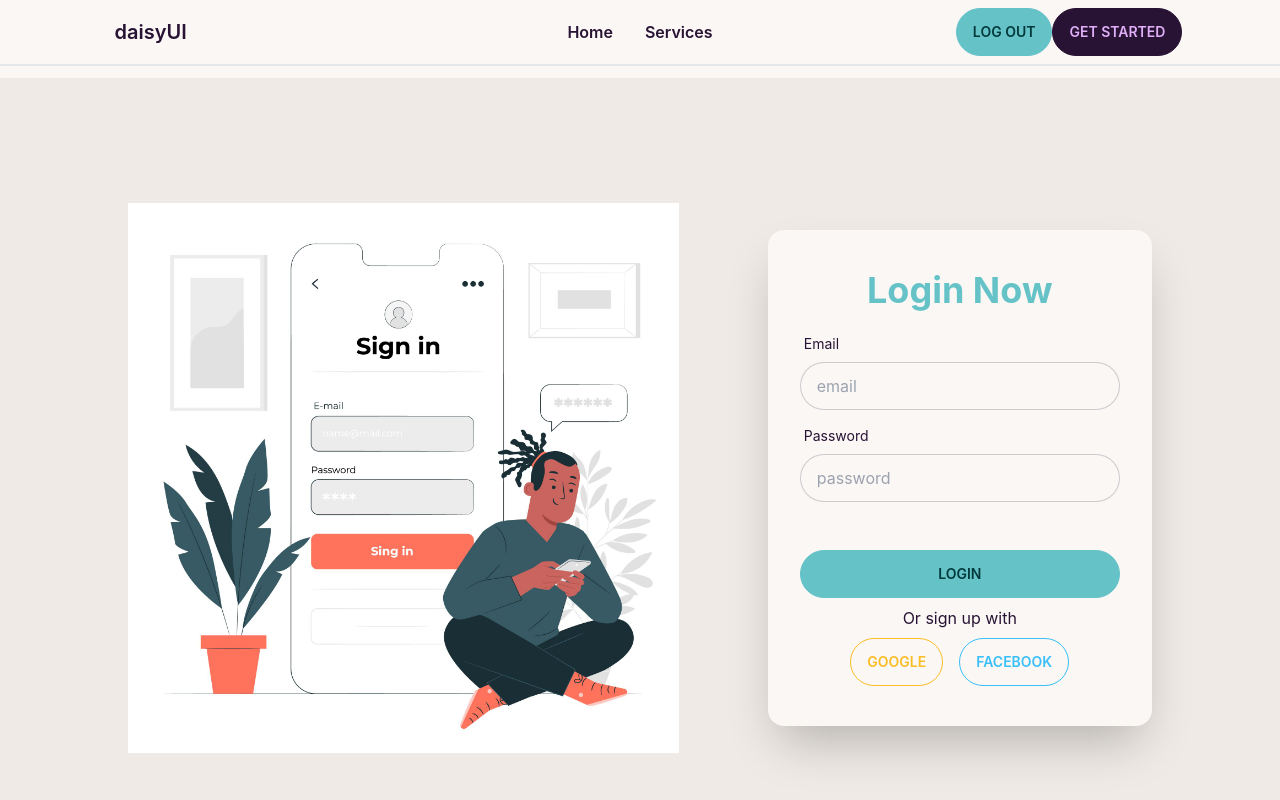
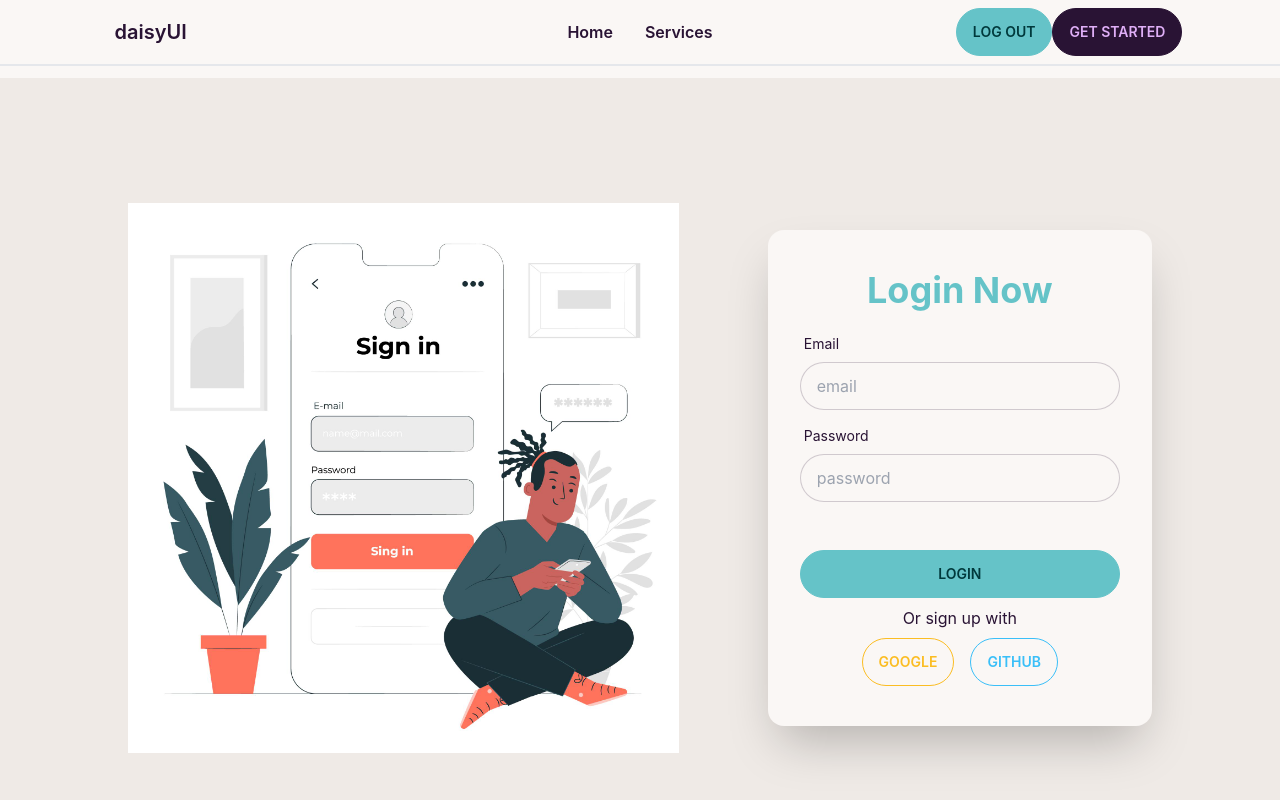
Before and after one commit to sultanmahmud07/qi-photo-client, a React (Create React App) app: page /login in a window 1280 px wide. Shown: the top 800 px of the page. Built offline with nearby package versions, Linux system fonts and the light colour scheme; no server answers.

Commit message:
github athentication successfully

```diff
--- a/src/Pages/Login/Login.js
+++ b/src/Pages/Login/Login.js
@@ -1,5 +1,5 @@
 import React, { useContext, useState } from 'react';
-import { getAuth, signInWithPopup, GoogleAuthProvider } from "firebase/auth";
+import { getAuth, signInWithPopup, GoogleAuthProvider, GithubAuthProvider } from "firebase/auth";
 import { Link } from 'react-router-dom';
 // import Login-img from '../../Assat/Register/login.jpg';
 import loginImg from '../../Assat/Register/login.jpg';
@@ -9,7 +9,7 @@ import Swal from 'sweetalert2';
 
 const Login = () => {
   const [error, setError] = useState('');
-  const { logIn, googleSignIn } = useContext(AuthContext)
+  const { logIn, googleSignIn, githubLogin } = useContext(AuthContext)
   const provider = new GoogleAuthProvider();
   // console.log(logIn);
 
@@ -52,6 +52,28 @@ const Login = () => {
     .catch(error =>{
       console.error(error)
     })
+  };
+
+
+  const handleGithubLogin = () =>{
+    githubLogin()
+    .then(result => {
+      console.log(result.user);
+      Swal.fire(
+        'Login Successfully!',
+        'You clicked the button!',
+        'success'
+      )
+    })
+    .catch(error =>{
+      console.error(error)
+      Swal.fire(
+        'Opp!! something is wrong!',
+        'You clicked the button!',
+        'error'
+      )
+    })
+
   }
 
   return (
@@ -86,7 +108,7 @@ const Login = () => {
               <div className='text-center'>
                 <p className='text-center'>Or sign up with</p>
         <button onClick={handleGoogleSignIn} className="btn btn-outline btn-warning m-2">Google</button>
-        <button className="btn btn-outline btn-info m-2">Facebook</button>
+        <button onClick={handleGithubLogin} className="btn btn-outline btn-info m-2">Github</button>
         </div>
             </form>
           </div>
--- a/src/contexts/AuthProvider/AuthProvider.js
+++ b/src/contexts/AuthProvider/AuthProvider.js
@@ -1,5 +1,5 @@
 import React, { createContext, useEffect, useState } from 'react';
-import { getAuth, createUserWithEmailAndPassword, onAuthStateChanged, signOut, signInWithEmailAndPassword, signInWithPopup, GoogleAuthProvider } from "firebase/auth";
+import { getAuth, createUserWithEmailAndPassword, onAuthStateChanged, signOut, signInWithEmailAndPassword, signInWithPopup, GoogleAuthProvider, GithubAuthProvider } from "firebase/auth";
 import app from '../../fitebase/firebase.config';
 
 
@@ -30,6 +30,14 @@ const logIn = (email, password) => {
   }
 
 
+
+  // Sign In with Github >>
+  const githubLogin = () => {
+    return signInWithPopup(auth, new GithubAuthProvider() )
+  }
+
+
+
 // .Logout any user >>
 const logOut = () => {
   return signOut(auth);
@@ -55,7 +63,8 @@ useEffect(() =>{
     loading,
     createUser,
     logOut,
-    googleSignIn
+    googleSignIn,
+    githubLogin
   }
   return (
     <AuthContext.Provider value={authInfo}>
```
